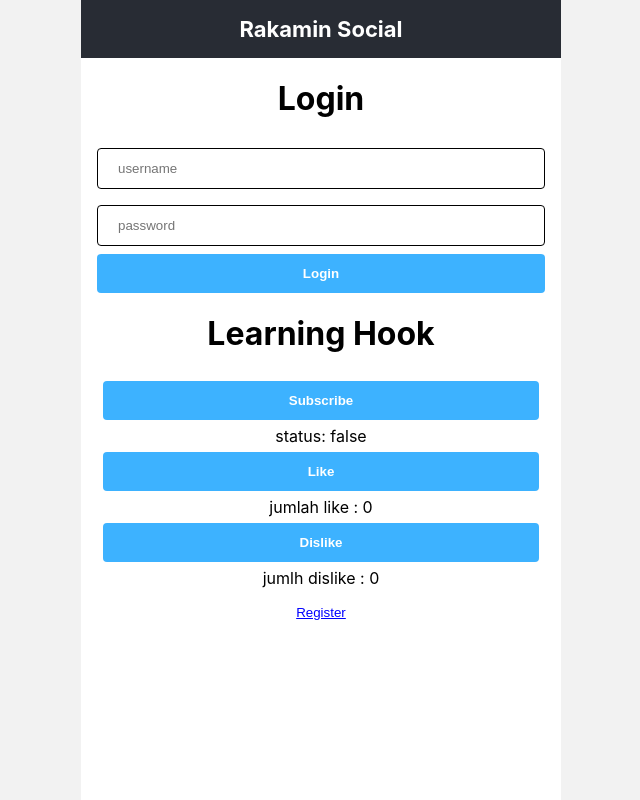
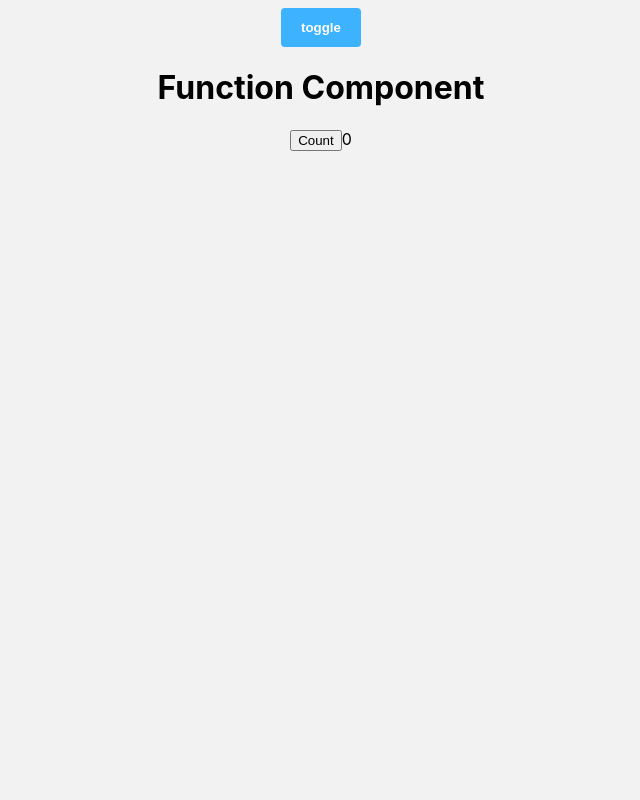
Before and after one commit to taniayunita/rakamin-react-modules, a React (Create React App) app: page / in a window 1280 px wide. Shown: the whole page, without its empty margins (319-959 px from the left). Built offline with nearby package versions, Linux system fonts and the light colour scheme.

Commit message:
pengenalan side effect

```diff
--- a/src/index.js
+++ b/src/index.js
@@ -9,11 +9,14 @@ import TodoListPageState from './TodoListState'
 import TimerComponent from './TimerComponent';
 import {ThemeProvider} from './contexts/ThemeContext';
 import Header from './Header';
+import MyClass from './sideeffect/MyClass';
+import Apps from './sideeffect/Apps';
 
 ReactDOM.render(
   <React.StrictMode>
+    <Apps />
 
-   <App />
+   {/* <App />  */}
     {/* membuat ThemeProvider sebagai parent dan yang ada didalamnya merupakan child (ini untuk hands on- state management) */}
 
     {/* <ThemeProvider>
--- /dev/null
+++ b/src/sideeffect/Apps.js
@@ -0,0 +1,16 @@
+import React, {useState} from 'react'
+import MyClass from './MyClass';
+import MyFunc from './MyFunc';
+
+export default function Apps() {
+    // membuat state
+    const [toggle, setToggle] = useState(true);
+    const handleToggle = () => setToggle(currentState => !currentState)
+    return (
+        <div className="App">
+            {/* membuat button toggl untuk mengupdate this.state. */}
+            <button className="Button" style={{marginTop: 8}} onClick={handleToggle}>toggle</button>
+            {toggle && <MyFunc /> }
+        </div>
+    )
+}
--- /dev/null
+++ b/src/sideeffect/MyClass.js
@@ -0,0 +1,55 @@
+import React, {Component} from 'react';
+import '../App.css'
+
+//CLASS COMPONENT
+
+export default class MyClass extends Component {
+
+    constructor(props) {
+        console.log(">> class constructor");
+        super(props);
+        this.state = {
+            count: 0
+        };
+        this.handleCount = this.handleCount.bind(this);
+    }
+
+    render(){
+        console.log(">> class render");
+
+        return (
+            <div>
+                <h1>Class Component</h1>
+                <button onClick={this.handleCount} className="Button">Count</button>
+                <span> {this.state.count} times</span>
+            </div>
+        )
+
+    }
+
+    componentDidMount() {
+        console.log("-> class componentDidMount")
+    }
+
+    componentDidUpdate() {
+        console.log("-> class componentDidUpdate")
+
+    }
+
+    componentWillUnmount() {
+        console.log("-> class componentWillUnmount")
+
+    }
+
+    handleCount = () => {
+        this.setState(prevState => {
+            return {
+                count: prevState.count + 1
+            }
+        });
+    }
+
+
+
+
+}
--- /dev/null
+++ b/src/sideeffect/MyFunc.js
@@ -0,0 +1,43 @@
+import React, {useState, useEffect} from 'react'
+
+export default function MyFunc() {
+    console.log("-> function init");
+    const [count, setCount] = useState(0);
+    const handleCount = () =>
+        setCount(prevState => {
+            return prevState + 1;
+        });
+
+    useEffect(() => {
+        console.log("-> My first effect")
+    })
+
+    useEffect(() => {
+        console.log("-> Component didMount equivalent")
+    }, [])
+
+    useEffect(() => {
+        if (count > 0) { console.log("-> Component didUpdate equivalent")
+    }
+    }, [count])
+
+    useEffect (() => {
+        return (
+            ()=> {
+                console.log("Component WIllUnMount equivalent");
+            }
+        )
+    }, [])
+
+    console.log(`-> Start Render (${count})`)
+    return (
+        <div>
+            <h1>Function Component</h1>
+            <p>
+                <button onClick={handleCount}>Count</button>
+                {count}
+            </p>
+
+        </div>
+    )
+}
```
